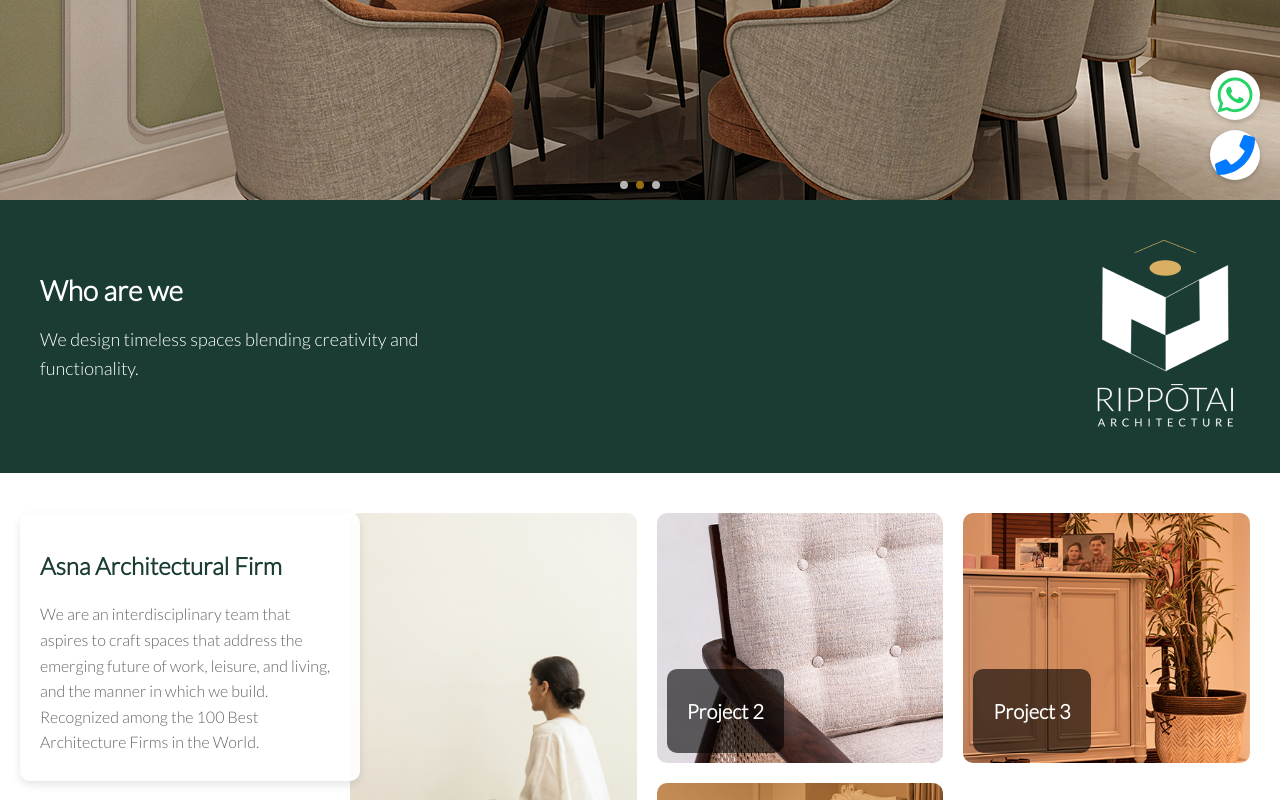
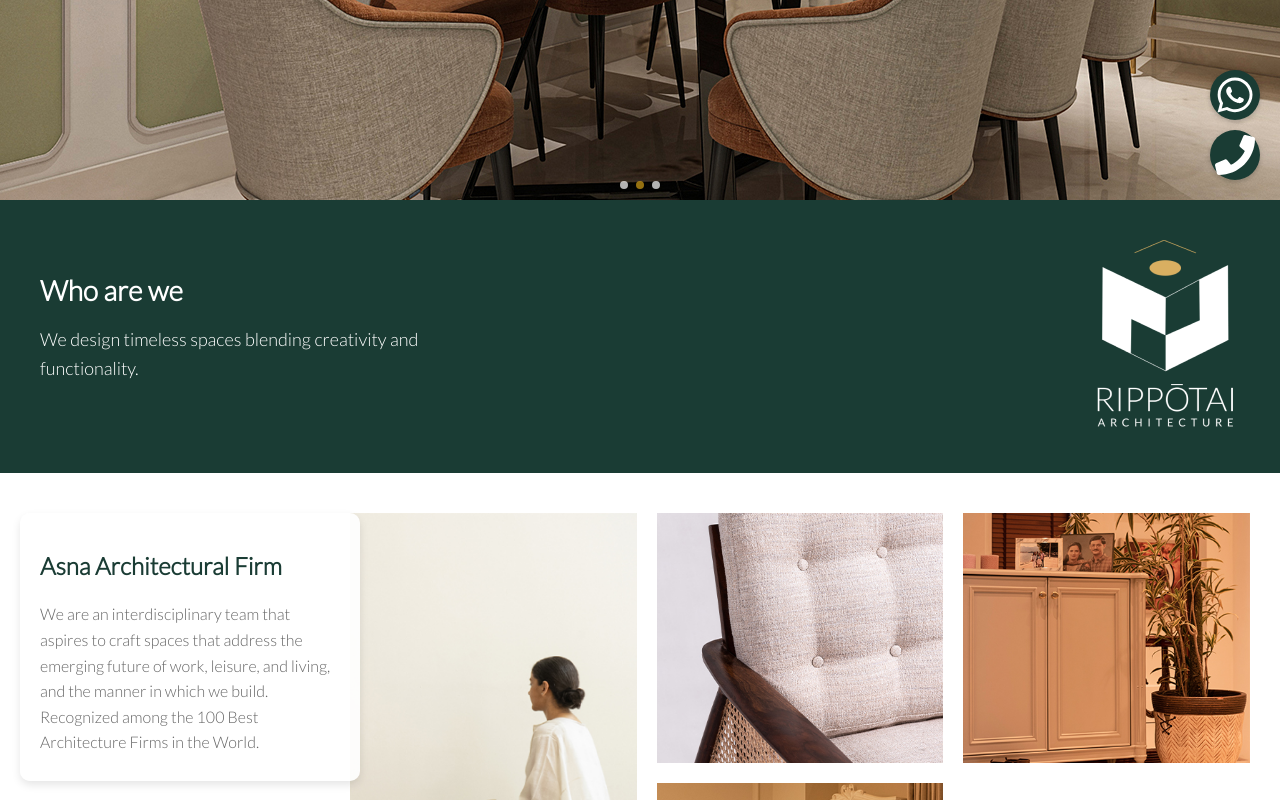
Before and after one commit to rocklimedev/rippotai, a React (Create React App) app in the folder frontend/: page / in a window 1280 px wide. Shown: the part 600-1400 px from the top of the page. Built offline with nearby package versions, Linux system fonts and the light colour scheme.

Commit message:
added and

```diff
--- a/frontend/src/App.css
+++ b/frontend/src/App.css
@@ -254,7 +254,7 @@ header.scrolled .search-icon:hover {
 
 .bento-item {
   background-color: var(--gray-bg);
-  border-radius: var(--border-radius);
+  /* border-radius: var(--border-radius); */
   overflow: hidden;
   transition: var(--transition);
   position: relative;
@@ -364,7 +364,7 @@ header.scrolled .search-icon:hover {
   justify-content: center;
   width: 50px;
   height: 50px;
-  background: var(--white);
+background-color: var(--primary-color);
   border-radius: 50%;
   box-shadow: 0 2px 5px rgba(0, 0, 0, 0.2);
   transition: var(--transition);
--- a/frontend/src/components/Home/CTA.jsx
+++ b/frontend/src/components/Home/CTA.jsx
@@ -12,14 +12,14 @@ const CTA = () => {
           rel="noopener noreferrer"
           aria-label="Contact via WhatsApp"
         >
-          <FaWhatsapp size={40} />
+          <FaWhatsapp size={40} color="white" />
         </a>
         <a
           href="tel:+1234567890"
           className="cta-icon phone"
           aria-label="Call us"
         >
-          <FaPhone size={40} />
+          <FaPhone size={40} color="white" />
         </a>
       </div>
       <Link
--- a/frontend/src/components/Home/ProjectsShowcase.jsx
+++ b/frontend/src/components/Home/ProjectsShowcase.jsx
@@ -90,9 +90,9 @@ const ProjectsShowcase = () => {
               alt={project.title}
               style={{ height: "100%", width: "100%" }}
             />
-            <div className="project-overlay-text">
+            {/* <div className="project-overlay-text">
               <p>{project.title}</p>
-            </div>
+            </div> */}
           </div>
         ))}
       </Masonry>
```
